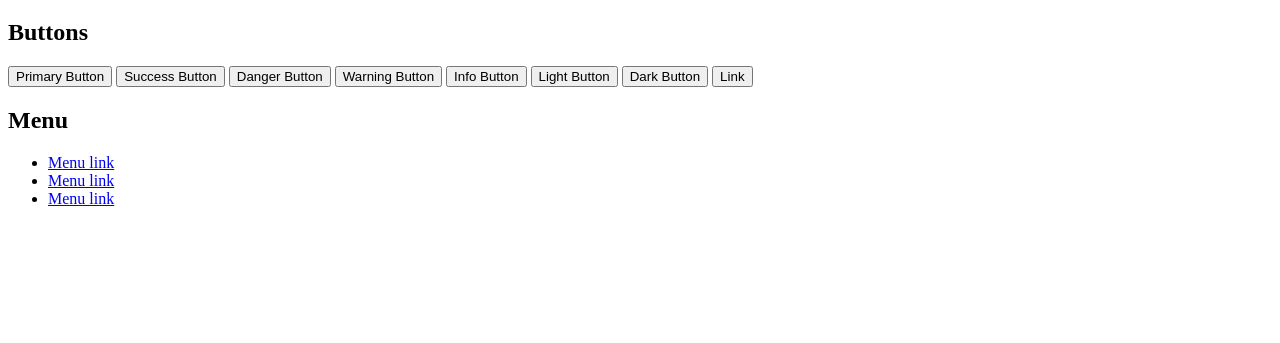
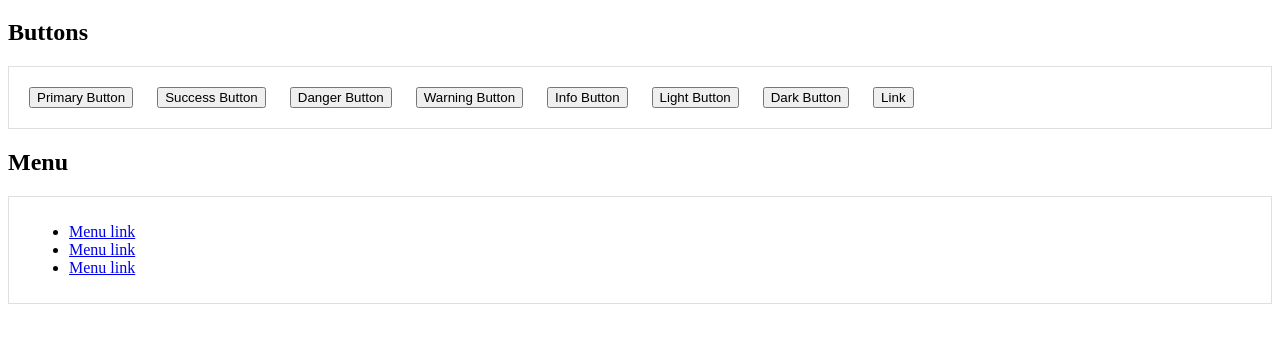
Before and after one commit to sabrina2712/ui-basics-sass-01-sabrina2712, a plain HTML site: page index.html in a window 1280 px wide. Shown: the part 61-404 px from the top of the page. Drawn offline with nearby package versions, Linux system fonts and the light colour scheme; files that its build step writes are made by us from their sources.

Commit message:
added solution withiut hover mixin

```diff
--- a/index.html
+++ b/index.html
@@ -1,10 +1,10 @@
 <!DOCTYPE html>
 <html lang="en">
   <head>
-    <meta charset="UTF-8">
-    <meta name="viewport" content="width=device-width, initial-scale=1.0">
-    <meta http-equiv="X-UA-Compatible" content="ie=edge">
-
+    <meta charset="UTF-8" />
+    <meta name="viewport" content="width=device-width, initial-scale=1.0" />
+    <meta http-equiv="X-UA-Compatible" content="ie=edge" />
+    <link rel="stylesheet" href="/styles/index.css" />
     <!-- Include css -->
     <title>Sass variables and nesting</title>
   </head>
@@ -13,7 +13,7 @@
 
     <h2>Buttons</h2>
 
-    <section class="example">
+    <section class="example example-center">
       <button class="button button-primary">Primary Button</button>
       <button class="button button-success">Success Button</button>
       <button class="button button-danger">Danger Button</button>
```
Lines whose indentation alone changed are shown as unchanged.
